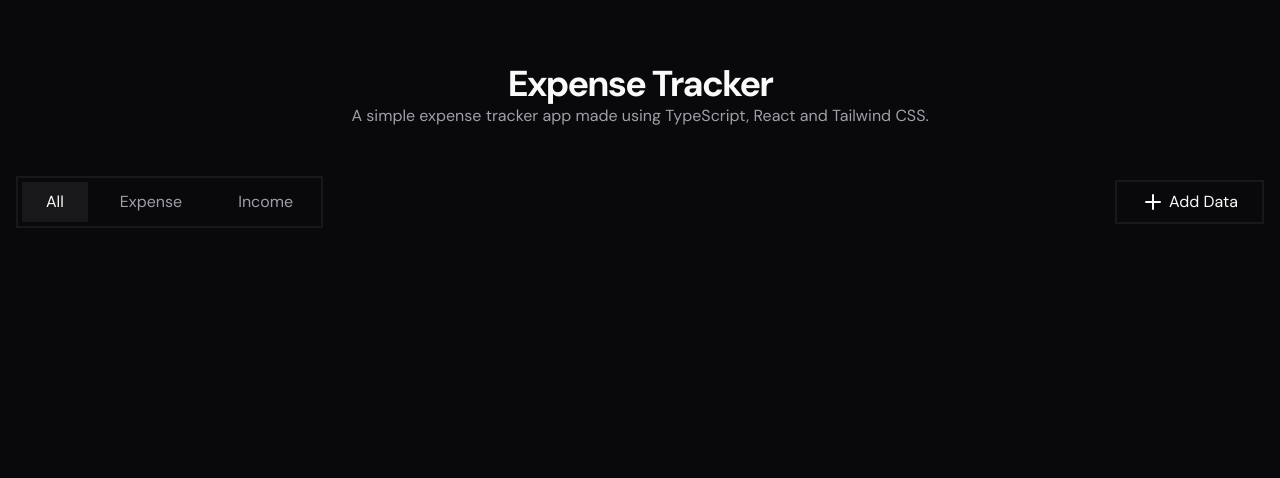
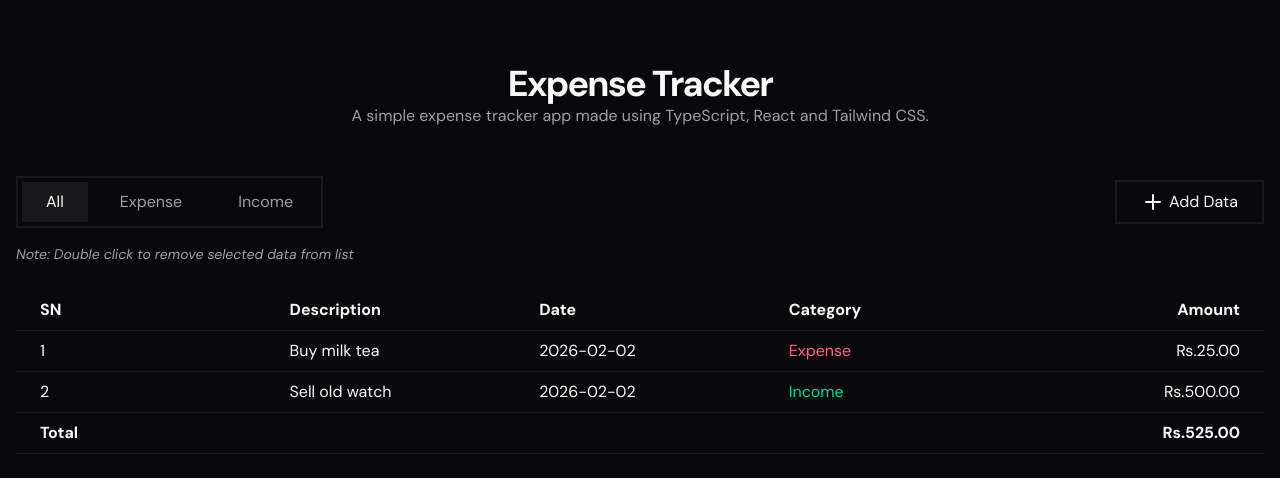
Before and after one commit to Ashmin-Bhujel/react-expense-tracker, a React (Vite) app: page / in a window 1280 px wide. Shown: the top 478 px of the page. Built offline with nearby package versions, Linux system fonts and the light colour scheme.

Commit message:
feat: expense table ui

```diff
--- a/src/components/expense-tracker.tsx
+++ b/src/components/expense-tracker.tsx
@@ -1,6 +1,8 @@
 import { Plus } from "lucide-react";
 import Button from "./button";
 import Filter from "./filter";
+import { expenseData as initialExpenseData } from "../data";
+import Table from "./table";
 
 export default function ExpenseTracker() {
   return (
@@ -10,6 +12,14 @@ export default function ExpenseTracker() {
         <Filter />
         <Button logo={<Plus />}>Add Data</Button>
       </div>
+
+      {/* Note */}
+      <em className="mt-4 inline-block text-sm text-(--muted-foreground)">
+        Note: Double click to remove selected data from list
+      </em>
+
+      {/* Table */}
+      <Table filteredExpenseData={initialExpenseData} />
     </section>
   );
 }
--- /dev/null
+++ b/src/components/table-body.tsx
@@ -0,0 +1,40 @@
+import type { ExpenseData } from "../data";
+import { cn } from "../utils";
+
+type TableBodyProps = {
+  filteredExpenseData: ExpenseData[];
+};
+
+function convertUnixDate(unixDate: number) {
+  return new Date(unixDate).toISOString().split("T")[0];
+}
+
+export default function TableBody({ filteredExpenseData }: TableBodyProps) {
+  return (
+    <tbody className="flex flex-col">
+      {filteredExpenseData.map((expenseData, idx) => (
+        <tr
+          key={expenseData.id}
+          className="flex cursor-pointer items-center border-b border-(--muted-background) transition-colors duration-300 *:flex-1 *:px-6 *:py-2 *:text-left *:last-of-type:text-right hover:bg-(--muted-background)"
+          title="Double click to remove selected data from list"
+        >
+          <td>{idx + 1}</td>
+          <td>{expenseData.description}</td>
+          <td>{convertUnixDate(expenseData.date)}</td>
+          <td
+            className={cn("capitalize", {
+              "text-(--danger)": expenseData.category === "expense",
+              "text-(--success)": expenseData.category === "income",
+            })}
+          >
+            {expenseData.category}
+          </td>
+          <td>
+            <span>Rs.</span>
+            <span>{expenseData.amount.toFixed(2)}</span>
+          </td>
+        </tr>
+      ))}
+    </tbody>
+  );
+}
--- /dev/null
+++ b/src/components/table-foot.tsx
@@ -0,0 +1,16 @@
+export default function TableFoot() {
+  return (
+    <tfoot>
+      <tr className="flex items-center border-b border-(--muted-background) transition-colors duration-300 hover:bg-(--muted-background)">
+        <td className="flex-1 px-6 py-2 text-left font-bold">Total</td>
+        <td className="flex-1 px-6 py-2 text-right font-bold">
+          <span>Rs.</span>
+          {/*
+          // TODO: Display calculated total
+          */}
+          <span>525.00</span>
+        </td>
+      </tr>
+    </tfoot>
+  );
+}
--- /dev/null
+++ b/src/components/table-head.tsx
@@ -0,0 +1,33 @@
+import type { ReactNode } from "react";
+
+type TableHeadDataProps = {
+  children: ReactNode;
+};
+
+function TableHeadData({ children }: TableHeadDataProps) {
+  return (
+    <th className="flex-1 px-6 py-2 text-left capitalize first-of-type:uppercase last-of-type:text-right">
+      {children}
+    </th>
+  );
+}
+
+const tableHeadDatas: string[] = [
+  "sn",
+  "description",
+  "date",
+  "category",
+  "amount",
+];
+
+export default function TableHead() {
+  return (
+    <thead>
+      <tr className="flex items-center border-b border-(--muted-background) transition-colors duration-300 hover:bg-(--muted-background)">
+        {tableHeadDatas.map((tableHeadData) => (
+          <TableHeadData key={tableHeadData}>{tableHeadData}</TableHeadData>
+        ))}
+      </tr>
+    </thead>
+  );
+}
--- /dev/null
+++ b/src/components/table.tsx
@@ -0,0 +1,23 @@
+import type { ExpenseData } from "../data";
+import TableBody from "./table-body";
+import TableFoot from "./table-foot";
+import TableHead from "./table-head";
+
+type TableProps = {
+  filteredExpenseData: ExpenseData[];
+};
+
+export default function Table({ filteredExpenseData }: TableProps) {
+  return (
+    <table className="mt-6 flex flex-col">
+      {/* Table head */}
+      <TableHead />
+
+      {/* Table body */}
+      <TableBody filteredExpenseData={filteredExpenseData} />
+
+      {/* Table foot */}
+      <TableFoot />
+    </table>
+  );
+}
--- /dev/null
+++ b/src/data/index.ts
@@ -0,0 +1,24 @@
+export type ExpenseData = {
+  id: ReturnType<Crypto["randomUUID"]>;
+  description: string;
+  date: number;
+  category: "expense" | "income";
+  amount: number;
+};
+
+export const expenseData: ExpenseData[] = [
+  {
+    id: crypto.randomUUID(),
+    description: "Buy milk tea",
+    date: Date.now(),
+    category: "expense",
+    amount: 25,
+  },
+  {
+    id: crypto.randomUUID(),
+    description: "Sell old watch",
+    date: Date.now(),
+    category: "income",
+    amount: 500,
+  },
+];
--- a/src/index.css
+++ b/src/index.css
@@ -5,8 +5,8 @@
   --foreground: var(--color-zinc-50);
   --muted-background: var(--color-zinc-900);
   --muted-foreground: var(--color-zinc-400);
-  --danger: var(--color-red-500);
-  --sucess: var(--color-green-500);
+  --danger: var(--color-rose-400);
+  --success: var(--color-emerald-400);
   --font-sans: "DM Sans", sans-serif, system-ui;
 }
 
```
